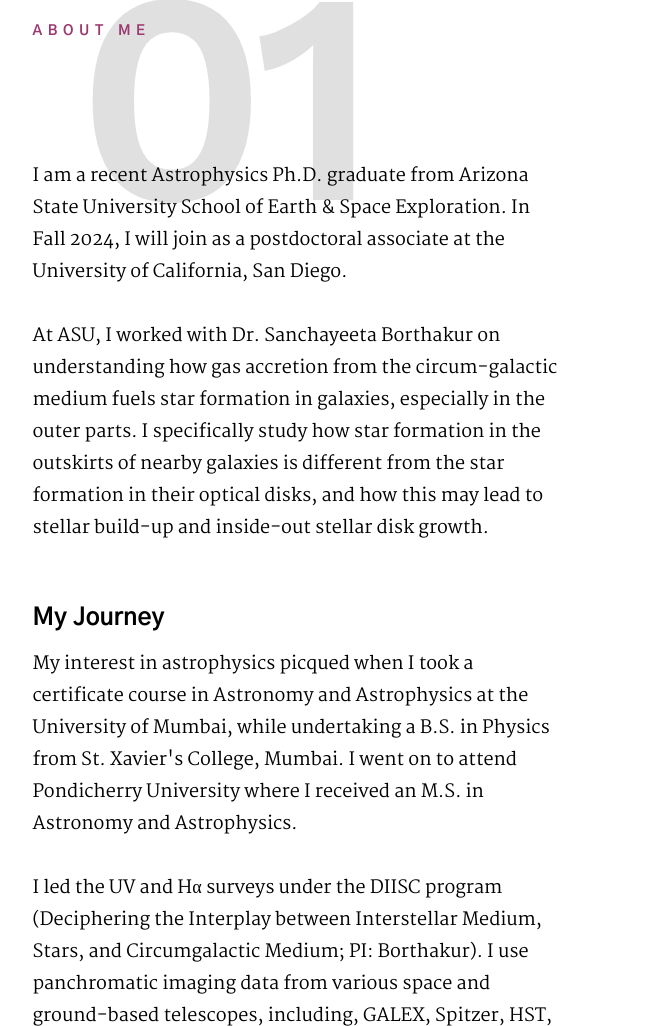
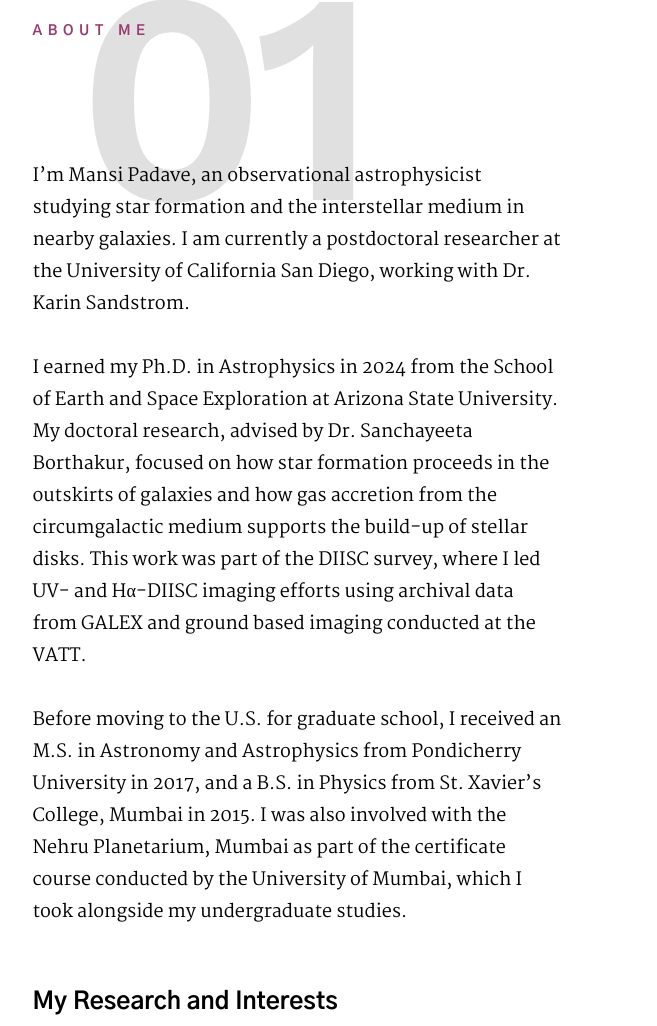
Before and after one commit to mansipadave/mansipadave.github.io, a plain HTML site: page index.html in a window 1280 px wide. Shown: the part 1078-2104 px from the top of the page, 58-715 px from the left. Drawn offline with nearby package versions, Linux system fonts and the light colour scheme; grey boxes are pictures that could not be loaded.

Commit message:
index.html

```diff
--- a/index.html
+++ b/index.html
@@ -145,26 +145,33 @@
 
 <!--                    <h3 data-aos="fade-up">Profile</h3>-->
 
-                    <p data-aos="fade-up">
-                    I am a recent Astrophysics Ph.D. graduate from Arizona State University School of Earth & Space Exploration. In Fall 2024, I will join as a postdoctoral associate at the University of California, San Diego.
+<p class="justified-text" data-aos="fade-up">
+                    I’m Mansi Padave, an observational astrophysicist studying star formation and the interstellar medium in nearby galaxies. I am currently a postdoctoral researcher at the University of California San Diego, working with Dr. Karin Sandstrom.
 					</p>
-					<p data-aos="fade-up">
-					At ASU, I worked with Dr. Sanchayeeta Borthakur on understanding how gas accretion from the circum-galactic medium fuels star formation in galaxies, especially in the outer parts. I specifically study how star formation in the outskirts of nearby galaxies is different from the star formation in their optical disks, and how this may lead to stellar build-up and inside-out stellar disk growth.
+					<p class="justified-text" data-aos="fade-up">
+					I earned my Ph.D. in Astrophysics in 2024 from the School of Earth and Space Exploration at Arizona State University. My doctoral research, advised by Dr. Sanchayeeta Borthakur, focused on how star formation proceeds in the outskirts of galaxies and how gas accretion from the circumgalactic medium supports the build-up of stellar disks. This work was part of the DIISC survey, where I led UV- and Hα-DIISC imaging efforts  using archival data from GALEX and ground based imaging conducted at the VATT.
+					</p>
+					<p class="justified-text" data-aos="fade-up">
+					Before moving to the U.S. for graduate school, I received an M.S. in Astronomy and Astrophysics from Pondicherry University in 2017, and a B.S. in Physics from St. Xavier’s College, Mumbai in 2015. I was also involved with the Nehru Planetarium, Mumbai as part of the certificate course conducted by the University of Mumbai, which I took alongside my undergraduate studies.
 					</p>
 
-                    <h3 data-aos="fade-up">My Journey</h3>
-					<p data-aos="fade-up">
-					My interest in astrophysics picqued when I took a certificate course in Astronomy and Astrophysics at the University of Mumbai, while undertaking a B.S. in Physics from St. Xavier's College, Mumbai. I went on to attend Pondicherry University where I received an M.S. in Astronomy and Astrophysics.
-                    </p>
-					<p data-aos="fade-up">
-					I led the UV and Hα surveys under the DIISC program (Deciphering the Interplay between Interstellar Medium, Stars, and Circumgalactic Medium; PI: Borthakur). I use panchromatic imaging data from various space and ground-based telescopes, including, GALEX, Spitzer, HST, VLA, LBT, and VATT.
+                    <h3 data-aos="fade-up">My Research and Interests</h3>
+					<p class="justified-text" data-aos="fade-up">
+					  I am broadly interested in understanding the physical processes that regulate star formation and shape the interstellar medium in nearby galaxies. This includes studying how gas, stars, and dust interact within galaxies, and how gas flows connect the disk to the circumgalactic medium. I am also interested in studying how galaxies assemble their stellar content over time and regulate star formation in their disks. This includes understanding star formation in low density environments and inside-out mode of disk growth. I am also part of the JWST Whirpool Treasury program, DIISC survey, and PHANGS collaboration.
+
+					</p>
+					<h3 data-aos="fade-up">What else?</h3>
+					<p class="justified-text" data-aos="fade-up">
+					In addition to research, I am committed to mentoring and supporting undergraduate and graduate students. I have mentored undergraduate researchers through NASA Space Grant and other programs and continue to be involved in outreach and community-building efforts. More details are noted in my CV. Outside of research and academia, I am almost always traveling and exploring.
 					</p>
 
+					<p class="justified-text" data-aos="fade-up">
+					I’m originally from Mumbai, India, with southern Maharashtrian (Malvani) roots. My mother tongue is Marathi. I spent most of my childhood in New Delhi and have also lived in Cochin and Hyderabad. I moved to the U.S. in 2018 for graduate school and have been here since.
+					</p>
                 </div>
             </div>
 
         </div> <!-- end s-about__section--profile -->
-
 
 
 
```
